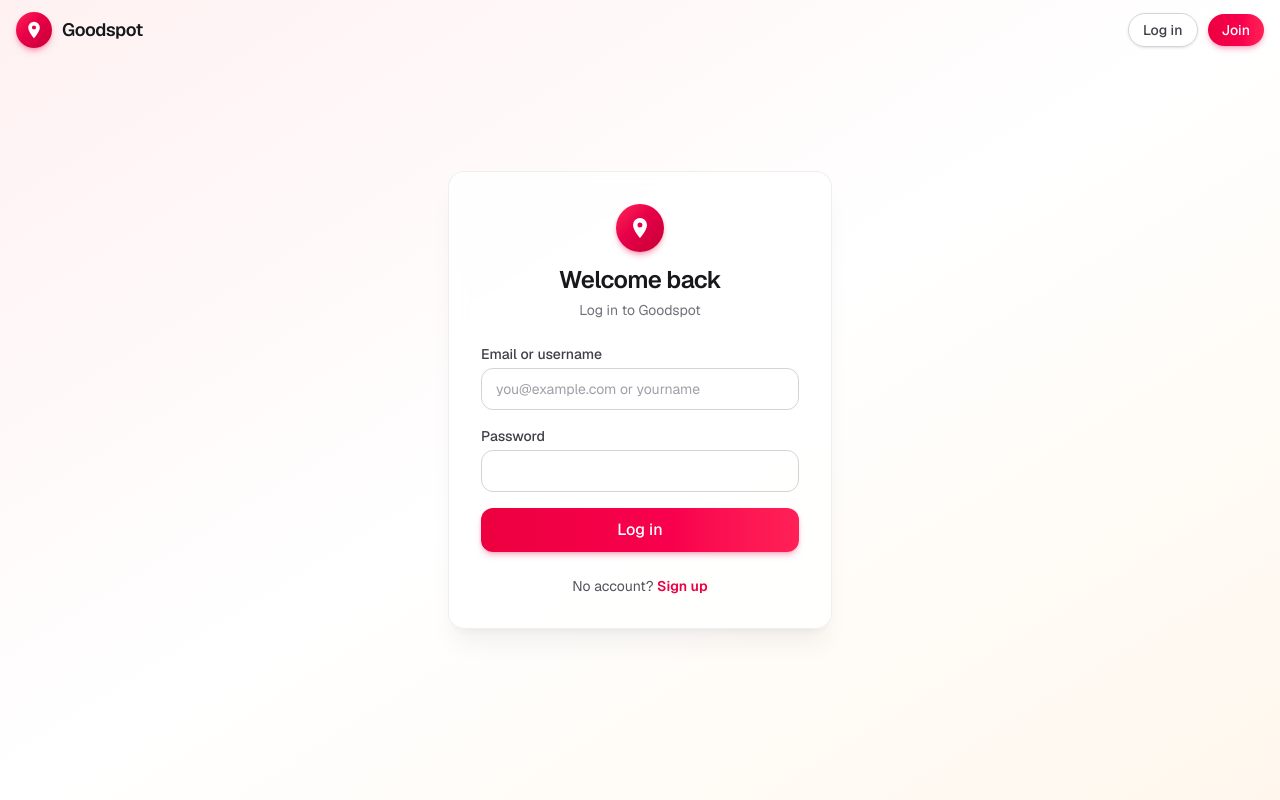
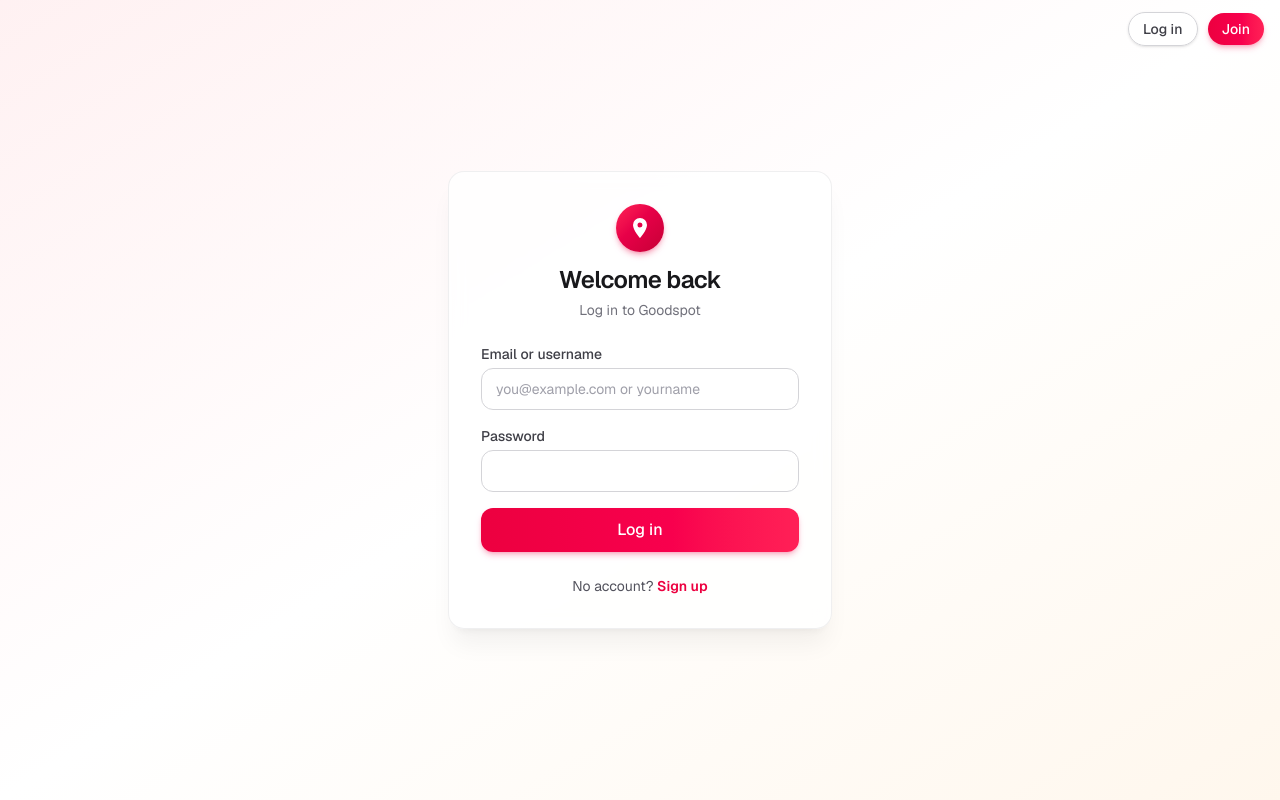
Before and after one commit to jojianya/sweetspot, a Next.js app in the folder client/: page /login in a window 1280 px wide. Built offline with nearby package versions, Linux system fonts and the light colour scheme; no server answers.

Commit message:
ui: drop the navbar logo and wordmark

```diff
--- a/client/src/components/layout/Navbar.tsx
+++ b/client/src/components/layout/Navbar.tsx
@@ -28,24 +28,6 @@ export default function Navbar({ children }: NavbarProps) {
   return (
     <header className="pointer-events-none absolute inset-x-0 top-0 z-30">
       <div className="flex items-center gap-3 px-4 py-3">
-        <Link
-          href="/"
-          className="pointer-events-auto flex shrink-0 items-center gap-2.5 [text-shadow:0_1px_2px_rgba(255,255,255,0.9)]"
-        >
-          <span className="flex h-9 w-9 items-center justify-center rounded-full bg-gradient-to-br from-rose-500 to-rose-700 text-white shadow-md shadow-rose-600/30">
-            <svg className="h-5 w-5" viewBox="0 0 24 24" fill="currentColor">
-              <path d="M12 2a7 7 0 0 0-7 7c0 5.25 7 13 7 13s7-7.75 7-13a7 7 0 0 0-7-7Zm0 9.5A2.5 2.5 0 1 1 12 6.5a2.5 2.5 0 0 1 0 5Z" />
-            </svg>
-          </span>
-          <span
-            className={`text-lg font-semibold tracking-tight text-zinc-900 ${
-              children ? "hidden sm:inline" : "inline"
-            }`}
-          >
-            Goodspot
-          </span>
-        </Link>
-
         {children && (
           <div className="pointer-events-auto min-w-0 flex-1 justify-center">
             {children}
```
